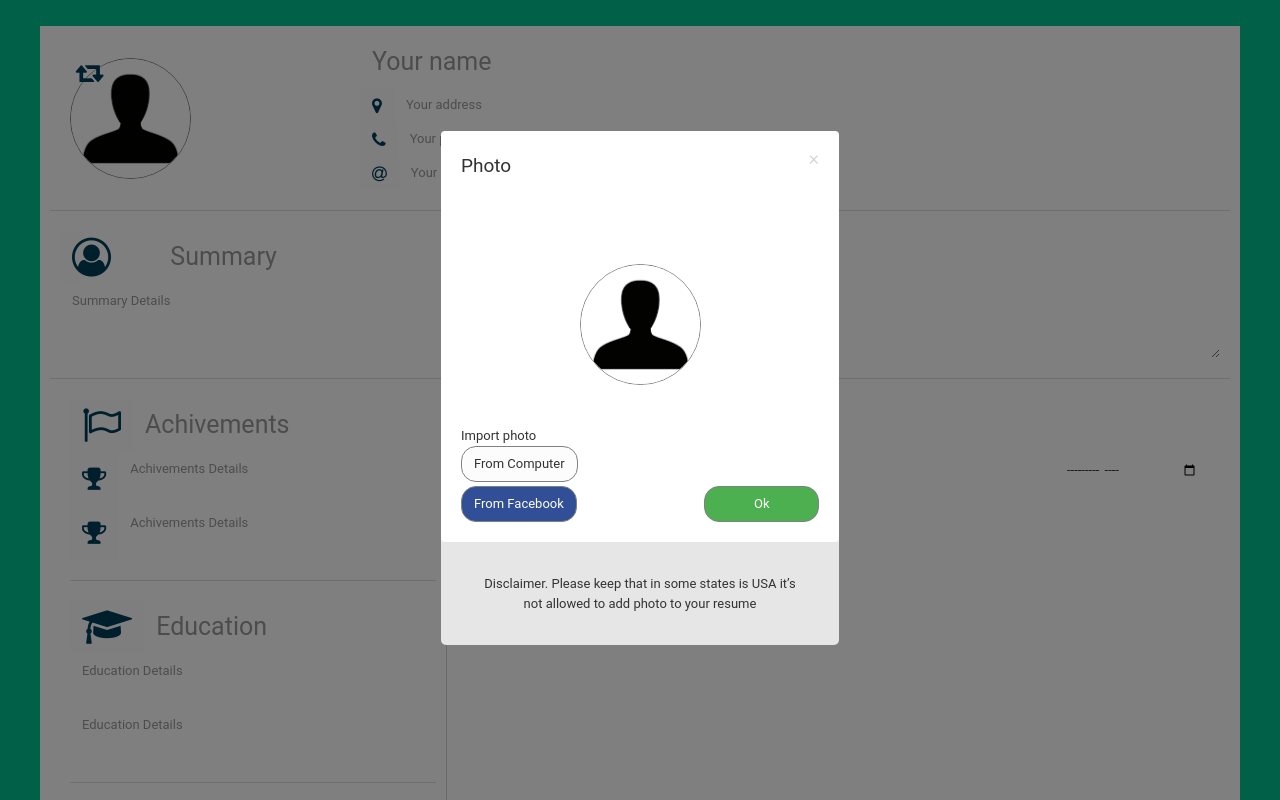
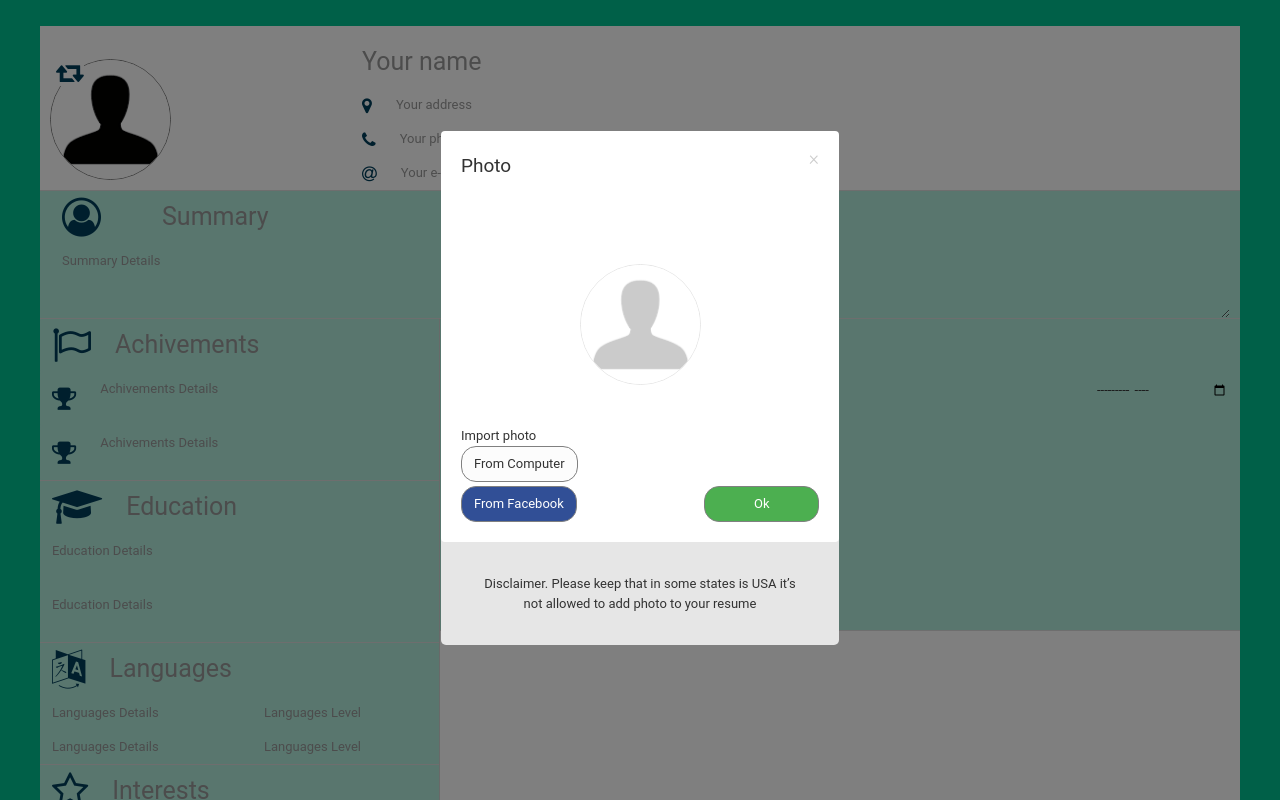
Before and after one commit to arpandesai/snaphunt_html, a plain HTML site: page index.html in a window 1280 px wide. Both pictures are taken after a click on the element 205 px from the left and 102 px from the top of the page. Shown: the top 800 px of the page. Drawn offline with nearby package versions, Linux system fonts and the light colour scheme.

Commit message:
delete blocks and clione particular "Achievements". Review it so if it correct we can implement for all blocks.

```diff
--- a/css/style.css
+++ b/css/style.css
@@ -7,6 +7,23 @@ body
 {
 	background-color: white;
 	margin-bottom:2%;
+	padding-left:0;
+	padding-right: 0;
+}
+.color_change_on_click
+{
+	padding-left:0;
+	padding-right:0;
+}
+.margin_lr_0
+{
+	padding-left:0;
+	padding-right:0;
+}
+hr
+{
+	margin-top:0!important;
+	margin-bottom:0!important;
 }
 .user_photo
 {
--- a/index.html
+++ b/index.html
@@ -13,7 +13,7 @@
 <body>
 	<div class="container">
 		<div class="col-lg-12 color_change_on_click">
-			<div class="col-lg-3" data-toggle="modal" data-target="#myModal">
+			<div class="col-lg-3" data-toggle="modal" data-target="#change_photo">
 				<img class="img-circle user_photo" src="user.png" style="position:relative;" />
 				<i class="fa fa-retweet fa-2x user_icon icon_color"></i>
 			</div>
@@ -23,15 +23,15 @@
 				<h2><textarea placeholder="Your name" class="form-control background_transparent width100px resume_heading fixed_textarea" rows="1" required></textarea></h2>
 
 				<div class="input-group">
-				  	<span class="input-group-addon fa fa-map-marker fa-lg icon_color" id="basic-addon1" aria-hidden="true"></span>
+				  	<i class="input-group-addon fa fa-map-marker fa-lg icon_color" id="basic-addon1" aria-hidden="true"></i>
 				  	<textarea placeholder="Your address" class="form-control background_transparent fixed_textarea" rows="1" onkeydown="return limitLines(this, event)" required ></textarea>
 				</div>
 				<div class="input-group">
-				  	<span class="input-group-addon fa fa-phone fa-lg icon_color" id="basic-addon1" aria-hidden="true"></span>
+				  	<i class="input-group-addon fa fa-phone fa-lg icon_color" id="basic-addon1" aria-hidden="true"></i>
 				  	<textarea placeholder="Your phone" class="form-control background_transparent fixed_textarea" rows="1" aria-describedby="basic-addon1" onkeydown="return limitLines(this, event)" required ></textarea>
 				</div>
 				<div class="input-group">
-				  	<span class="input-group-addon fa fa-at fa-lg icon_color" id="basic-addon1" aria-hidden="true"></span>
+				  	<i class="input-group-addon fa fa-at fa-lg icon_color" id="basic-addon1" aria-hidden="true"></i>
 				  	<textarea placeholder="Your e-mail" class="form-control background_transparent fixed_textarea" rows="1" aria-describedby="basic-addon1" onkeydown="return limitLines(this, event)" required ></textarea>
 				</div>
 			</div>
@@ -46,7 +46,7 @@
 		<hr/>
 		<div class="clear"></div>
 
-		<div clss="col-lg-12 color_change_on_click full_div">
+		<div class="col-lg-12 color_change_on_click">
 
 			<div class="col-md-1">
 			<i class="input-group-addon fa fa-user-circle-o fa-3x icon_color float_left"></i>
@@ -64,96 +64,122 @@
 		<div class="clear"></div>
 
 
-		<div class="col-lg-12">
-			<div class="col-lg-4 border_right">
-				<div class="input-group">
-				  	<span class="input-group-addon fa fa-flag-o fa-3x icon_color" id="basic-addon1" aria-hidden="true"></span>
+		<div class="col-lg-12 margin_lr_0">
+			<div class="col-lg-4 border_right margin_lr_0">
+				<div class="achivement_main_div" id="achivement_div">
+					<div class="input-group color_change_on_click div_heading" id="achivement_heading" data-trigger="focus" data-toggle="popover">
+					  	<i class="input-group-addon fa fa-flag-o fa-3x icon_color" id="basic-addon1" aria-hidden="true"></i>
 					  	<textarea placeholder="Achivements" class="form-control background_transparent fixed_textarea resume_heading" rows="1" onkeydown="return limitLines(this, event)"required ></textarea>
 					</div>
 
-				<div class="input-group">
-				  	<span class="input-group-addon fa fa-trophy fa-2x icon_color" id="basic-addon1" aria-hidden="true"></span>
+					<div class="input-group color_change_on_click" id="achivement_div0" data-trigger="focus" data-toggle="popover">
+					  	<i class="input-group-addon fa fa-trophy fa-2x icon_color" id="basic-addon1" aria-hidden="true"></i>
 					  	<textarea placeholder="Achivements Details" class="form-control background_transparent fixed_textarea" rows="2" required ></textarea>
 					</div>
-				<div class="input-group">
-				  	<span class="input-group-addon fa fa-trophy fa-2x icon_color" id="basic-addon1" aria-hidden="true"></span>
+					<div class="input-group color_change_on_click" id="achivement_div1" data-trigger="focus" data-toggle="popover">
+					  	<i class="input-group-addon fa fa-trophy fa-2x icon_color" id="basic-addon1" aria-hidden="true"></i>
 					  	<textarea placeholder="Achivements Details" class="form-control background_transparent fixed_textarea" rows="2" required ></textarea>
 					</div>
-
+				</div>
 
 
 				<hr/>
 
-				<div class="input-group">
-				  	<span class="input-group-addon fa fa-graduation-cap fa-3x icon_color" id="basic-addon1" aria-hidden="true"></span>
+				<div class="education_main_div" id="education_div">
+					<div class="input-group color_change_on_click div_heading" id="achivement_heading" data-trigger="focus" data-toggle="popover">
+					  	<i class="input-group-addon fa fa-graduation-cap fa-3x icon_color" id="basic-addon1" aria-hidden="true"></i>
 					  	<textarea placeholder="Education" class="form-control background_transparent fixed_textarea resume_heading" rows="1" onkeydown="return limitLines(this, event)"required ></textarea>
 					</div>
+					<div class="color_change_on_click">
+						<textarea class="form-control background_transparent fixed_textarea" rows="2" id="achivement_div0" placeholder="Education Details" required ></textarea>
+					</div>
+					<div class="color_change_on_click">
+						<textarea class="form-control background_transparent fixed_textarea" rows="2" id="achivement_div1" placeholder="Education Details" required ></textarea>
+					</div>
+				</div>
 
-				<textarea placeholder="Education Details" class="form-control background_transparent fixed_textarea" rows="2" required ></textarea>
-				<textarea placeholder="Education Details" class="form-control background_transparent fixed_textarea" rows="2" required ></textarea>
 
 				<hr/>
 
-				<div class="input-group">
-				  	<span class="input-group-addon fa fa-language fa-3x icon_color" id="basic-addon1" aria-hidden="true"></span>
+				<div class="" id="languages_div">
+					<div class="input-group color_change_on_click div_heading" id="achivement_heading" data-trigger="focus" data-toggle="popover">
+					  	<i class="input-group-addon fa fa-language fa-3x icon_color" id="basic-addon1" aria-hidden="true"></i>
 					  	<textarea placeholder="Languages" class="form-control background_transparent fixed_textarea resume_heading" rows="1" onkeydown="return limitLines(this, event)"required ></textarea>
 					</div>
+					<div class="color_change_on_click">
 					<div class="float_left">
 						<textarea placeholder="Languages Details" class="form-control background_transparent fixed_textarea" rows="1" onkeydown="return limitLines(this, event)" required ></textarea>
 					</div>
 					<div class="float_right">
 						<textarea placeholder="Languages Level" class="form-control background_transparent fixed_textarea" rows="1" onkeydown="return limitLines(this, event)" required ></textarea>
 					</div>
-				<div class="clear"></div>
+					<div class="clearfix"></div>
+					</div>
+
+					<div class="color_change_on_click">
 					<div class="float_left">
 						<textarea placeholder="Languages Details" class="form-control background_transparent fixed_textarea" rows="1" onkeydown="return limitLines(this, event)" required ></textarea>
 					</div>
 					<div class="float_right">
 						<textarea placeholder="Languages Level" class="form-control background_transparent fixed_textarea" rows="1" onkeydown="return limitLines(this, event)" required ></textarea>
 					</div>
+					<div class="clearfix"></div>
+					</div>
+				</div>
 
 				<div class="clear"></div>
 				<hr/>
 
-				<div class="input-group">
-				  	<span class="input-group-addon fa fa-star-o fa-3x icon_color" id="basic-addon1" aria-hidden="true"></span>
+				<div class="" id="interests_div">
+					<div class="input-group color_change_on_click div_heading" id="achivement_heading" data-trigger="focus" data-toggle="popover">
+					  	<i class="input-group-addon fa fa-star-o fa-3x icon_color " id="basic-addon1" aria-hidden="true"></i>
 					  	<textarea placeholder="Interests" class="form-control background_transparent fixed_textarea resume_heading" rows="1" onkeydown="return limitLines(this, event)" required ></textarea>
 					</div>
-				<div class="input-group">
-				  	<span class="input-group-addon fa fa-star fa-2x icon_color" id="basic-addon1" aria-hidden="true"></span>
+					<div class="input-group color_change_on_click">
+					  	<i class="input-group-addon fa fa-star fa-2x icon_color" id="basic-addon1" aria-hidden="true"></i>
 					  	<textarea placeholder="Interests Details" class="form-control background_transparent fixed_textarea" rows="2" required ></textarea>
 					</div>
-				<div class="input-group">
-				  	<span class="input-group-addon fa fa-star fa-2x icon_color" id="basic-addon1" aria-hidden="true"></span>
+					<div class="input-group color_change_on_click">
+					  	<i class="input-group-addon fa fa-star fa-2x icon_color" id="basic-addon1" aria-hidden="true"></i>
 					  	<textarea placeholder="Interests Details" class="form-control background_transparent fixed_textarea" rows="2" required ></textarea>
 					</div>
-
+				</div>
 			</div>
 
 
-			<div class="col-lg-8">
-				<div class="input-group">
-				  	<span class="input-group-addon fa fa-briefcase fa-3x icon_color" id="basic-addon1" aria-hidden="true"></span>
+			<div class="col-lg-8 margin_lr_0">
+				<div class="" id="experience_div">
+				<div class="input-group color_change_on_click div_heading" id="achivement_heading" data-trigger="focus" data-toggle="popover">
+				  	<i class="input-group-addon fa fa-briefcase fa-3x icon_color" id="basic-addon1" aria-hidden="true"></i>
 				  	<textarea placeholder="Experience" class="form-control background_transparent fixed_textarea resume_heading" rows="1" onkeydown="return limitLines(this, event)" required ></textarea>
 				</div>
 
-				<div class="float_left comany_name">
+				<div class="color_change_on_click">
+					<div class="float_left">
 						<textarea placeholder="Company Name" class="form-control background_transparent fixed_textarea" rows="1" onkeydown="return limitLines(this, event)" required ></textarea>
 					</div>
 					<div class="float_right">
-				<input type="month" class="form-control background_transparent"></textarea>
+						<input type="month" class="form-control background_transparent">
 					</div>
+				<div class="clearfix"></div>
+				</div>
+				<div class="color_change_on_click">
 					<textarea placeholder="Company Address" class="form-control background_transparent fixed_textarea" rows="1" onkeydown="return limitLines(this, event)" required ></textarea>
+				</div>
+				<div class="color_change_on_click">
+					<textarea placeholder="Company Description" class="form-control background_transparent fixed_textarea" rows="4" required ></textarea>
+				</div>
+				<div class="color_change_on_click">
+					<textarea placeholder="My Role" class="form-control background_transparent fixed_textarea" rows="4" required ></textarea>
+				</div>
+				</div>
 
-				<textarea placeholder="Company Description" class="form-control background_transparent fixed_textarea" rows="4" required ></textarea>
-
-				<textarea placeholder="My Role" class="form-control background_transparent fixed_textarea" rows="4" required ></textarea>
-
+				<hr/>
 
 			</div>
 		</div>
 
-		<div class="modal fade" id="myModal" tabindex="-1" role="dialog" aria-labelledby="myModalLabel">
+		<div class="modal fade" id="change_photo" tabindex="-1" role="dialog" aria-labelledby="myModalLabel">
 		  <div class="modal-dialog" role="document">
 		    <div class="modal-content">
 		      <div class="modal-header">
@@ -175,7 +201,10 @@
 		    <p class="modal-additional text-center">Disclaimer. Please keep that in some states is USA it’s not allowed to add photo to your resume</p>
 			</div>
 		</div>
+
 	</div>
+	<input type="hidden" id="delete_div" value="" />
+
 </body>
 
 </html>
--- a/js/query.js
+++ b/js/query.js
@@ -9,5 +9,57 @@ $(document).ready(function() {
 	    $(this).css("overflow", "auto");        /* For the mozilla browser problem */
 	});
 
-	$('[data-toggle="popover"]').popover();
+	$(document).on("click",".color_change_on_click",function(){
+		$(".color_change_on_click").css("background-color","#B2ECDD");
+		$(".icon_color").css("background-color","#B2ECDD");
+		$(".user_photo").css("opacity","0.2");
+		$(this).css("background-color","white");
+		$(this).find("i").css("background-color","white");
+		$(this).find(".user_photo").css("opacity","10");
 	});
+
+	$(document).on('click','.del_achivement',function(){
+		$("#"+$("#delete_div").val()).remove();
+	});
+
+	deleteDivById();
+
+	$('[data-toggle="popover"]').popover({
+        placement : 'top',
+        html : true,
+        content : '<i class="fa fa-plus" id="add_achivement" aria-hidden="true"></i><i class="fa fa-trash del_achivement" rel="" aria-hidden="true"></i>'
+    });
+
+    $(document).on("click", ".popover .close" , function(){
+        $(this).parents(".popover").popover('hide');
+    });
+});
+
+function deleteDivById(){
+	$('[data-toggle="popover"]').on('show.bs.popover', function () {
+		if($(this).hasClass('div_heading')==true){
+			$("#delete_div").val($(this).parent().attr('id'));
+		}
+		else{
+			$("#delete_div").val(this.id);
+		}
+
+	});
+}
+
+
+$(function(){
+  var count = 2;
+  $(document).on('click','#add_achivement',function(){
+  	$(".color_change_on_click").css("background-color","#B2ECDD");
+  	$(".icon_color").css("background-color","#B2ECDD");
+    $('.achivement_main_div').append('<div id="achivement_div'+count+'" class="input-group color_change_on_click" data-trigger="focus" data-toggle="popover"><i class="input-group-addon fa fa-trophy fa-2x icon_color" id="basic-addon1" aria-hidden="true"></i><textarea placeholder="Achivements Details" class="form-control background_transparent fixed_textarea" rows="2" required ></textarea></div>');
+    $('#achivement_div'+count).popover({
+        placement : 'top',
+        html : true,
+        content : '<i class="fa fa-plus" id="add_achivement" aria-hidden="true"></i><i class="fa fa-trash del_achivement" aria-hidden="true"></i>'
+    });
+    deleteDivById();
+    count++;
+  });
+});
```
Also changed, not shown: 12973118_529205600621125_6379723500639411970_o.jpg (deleted). Lines whose indentation alone changed are shown as unchanged.
